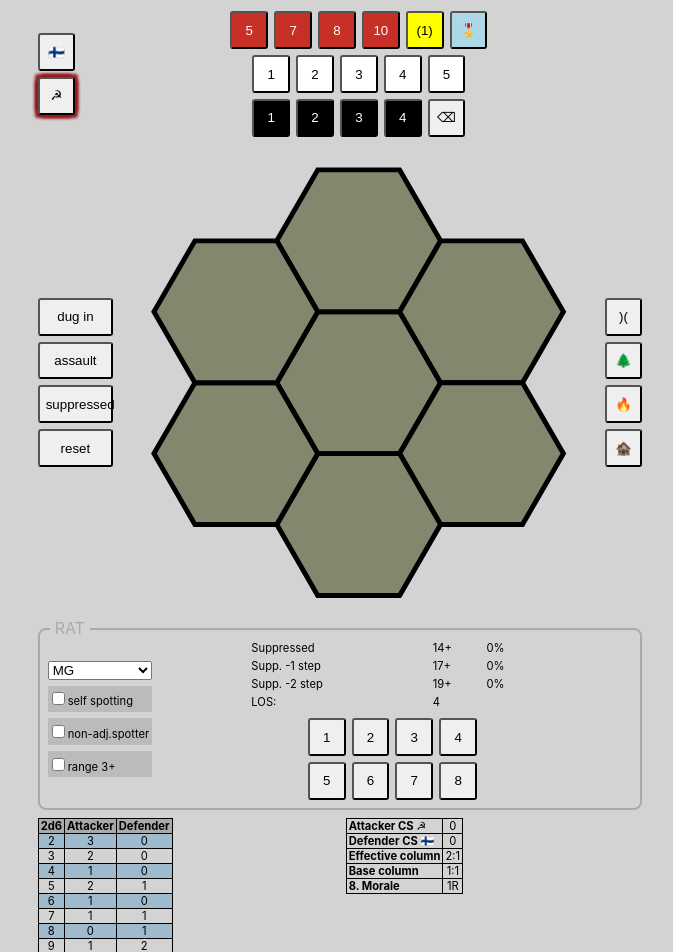
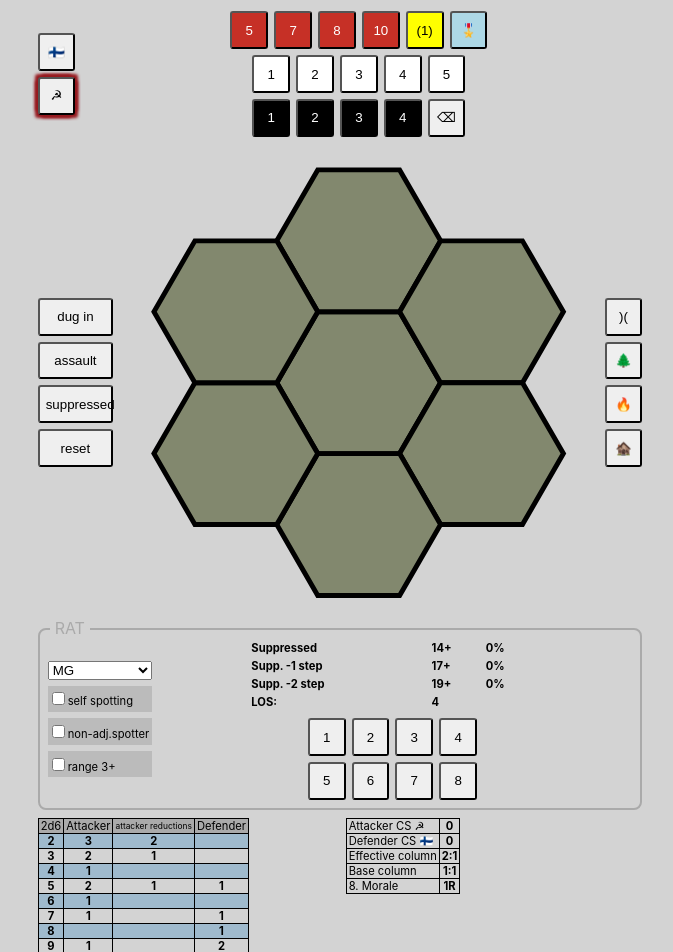
Before and after one commit to rzymek/red-winter-calc, a Preact app: page / in a window 1280 px wide. Shown: the top 952 px of the page, without its empty margins (300-973 px from the left). Built offline with nearby package versions, Linux system fonts and the light colour scheme.

Commit message:
attacker reductions

```diff
--- a/src/index.css
+++ b/src/index.css
@@ -25,6 +25,12 @@ label {
     padding: 1mm 0;
 }
 
+th {
+    font-weight: normal;
+}
+td {
+    font-weight: bold;
+}
 table.border, .border th, .border td {
     border: 1px solid black;
     border-collapse: collapse;
--- a/src/redwinter/calc/combatStats.tsx
+++ b/src/redwinter/calc/combatStats.tsx
@@ -22,23 +22,6 @@ function halvedCS(units: CS[]) {
         value: Math.ceil(unit.value / 2),
     }));
 }
-/*
-function attackerReductions(attacker: number) {
-    if (state.assault) {
-        return attacker;
-    } else {
-        return attacker > 0 ? 1 : 0;
-    }
-}
-
-function attackerLosses(attacker: number) {
-    if (state.assault) {
-        return 0;
-    } else {
-        return (attacker > 1) ? attacker - 1 : 0;
-    }
-}
- */
 
 function formatShift(value: number) {
     if (value < 0) {
@@ -53,6 +36,26 @@ function formatCombatRatio(attacker: number, defender: number) {
         return defender !== 0 ? `${Math.floor(attacker / defender)}:1` : '1:1';
     } else {
         return attacker !== 0 ? `1:${Math.ceil(defender / attacker)}` : '1:1';
+    }
+}
+
+function mandatoryAttackerLosses(attacker: number) {
+    if (state.assault) {
+        return attacker;
+    } else {
+        return Math.max(0, attacker - 1);
+    }
+}
+
+function EmptyZero(props: { children: number }) {
+    return <>{props.children === 0 ? '' : props.children}</>
+}
+
+function defenderLosses(combatResult: { defender: number }) {
+    if (state.hotel) {
+        return Math.max(0, combatResult.defender - 1)
+    } else {
+        return combatResult.defender;
     }
 }
 
@@ -95,6 +98,7 @@ export function CombatStats() {
                     <tr>
                         <th>2d6</th>
                         <th>Attacker</th>
+                        <th style={{fontSize: '75%'}}>attacker reductions</th>
                         <th>Defender</th>
                     </tr>
                     </thead>
@@ -102,8 +106,9 @@ export function CombatStats() {
                     {combatColumn.map(combatResult => (
                         <tr key={combatResult.roll2d6}>
                             <td>{combatResult.roll2d6}</td>
-                            <td>{combatResult.attacker}</td>
-                            <td>{combatResult.defender}</td>
+                            <td><EmptyZero>{combatResult.attacker}</EmptyZero></td>
+                            <td><EmptyZero>{mandatoryAttackerLosses(combatResult.attacker)}</EmptyZero></td>
+                            <td><EmptyZero>{defenderLosses(combatResult)}</EmptyZero></td>
                         </tr>
                     ))}
                     </tbody>
```
